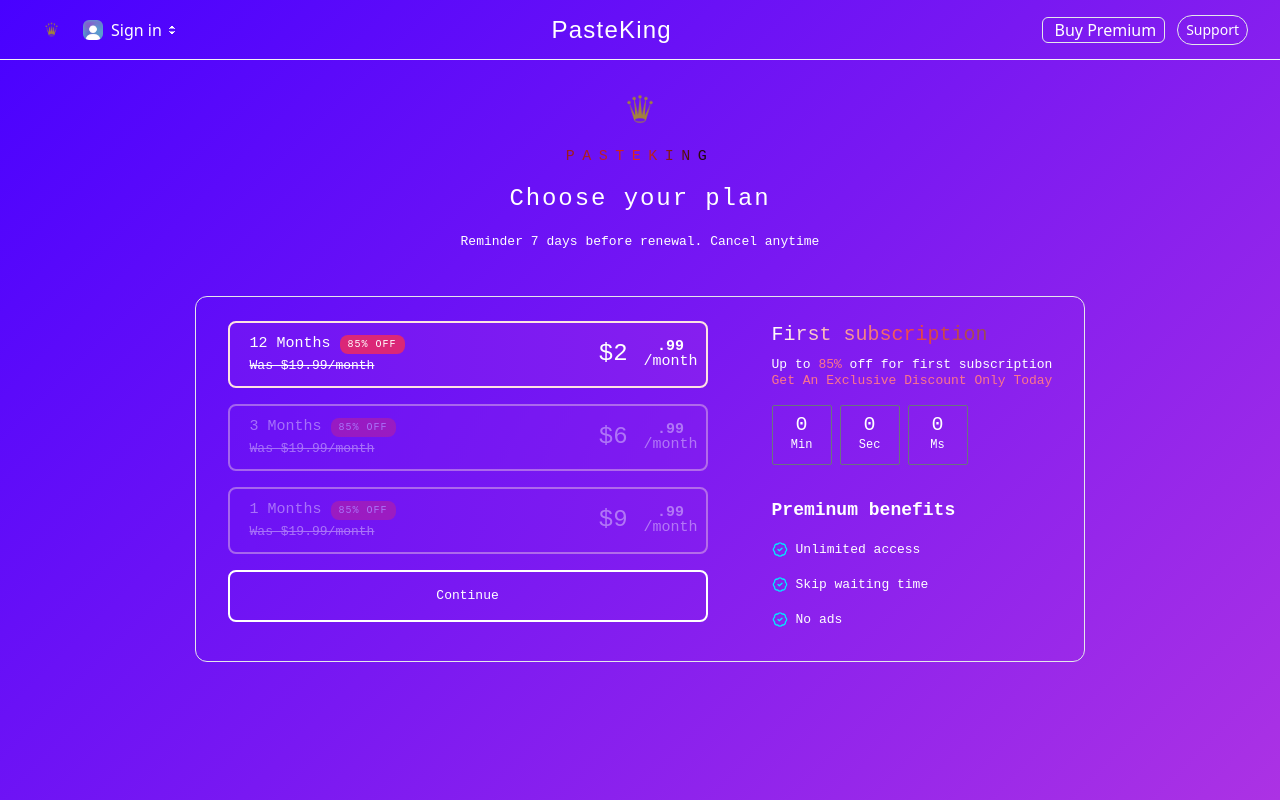
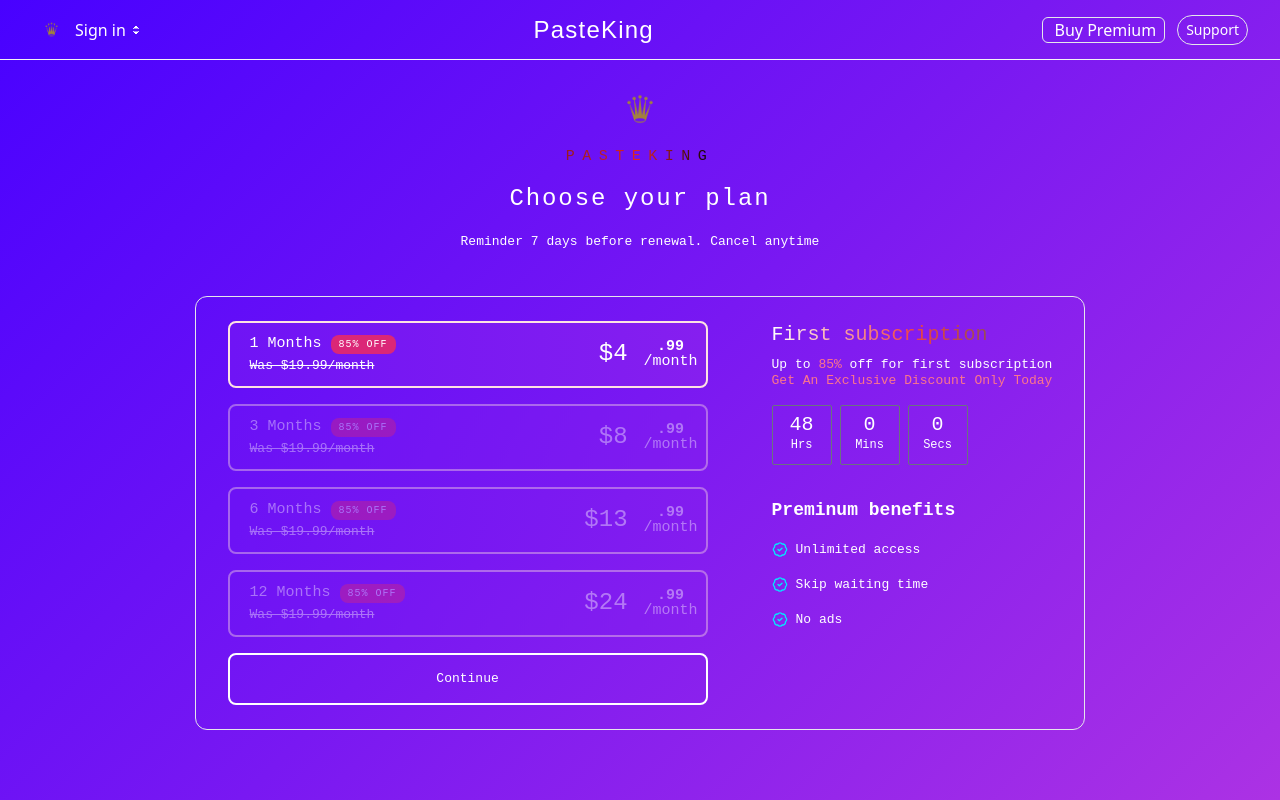
Before and after one commit to bremaster/paster, a Next.js app: page /premium in a window 1280 px wide. Built offline with nearby package versions, Linux system fonts and the light colour scheme.

Commit message:
complete updating UI

```diff
--- a/src/app/premium/page.tsx
+++ b/src/app/premium/page.tsx
@@ -27,13 +27,13 @@ const Premium = () => {
               </p>
               <div className='flex gap-2'>
                 <div className='w-[60px] h-[60px] flex leading-5 justify-center items-center flex-col text-xl rounded-sm border border-gray-500'>
-                  0 <br /> <span className='text-[12px]'>Min</span>
+                  48 <br /> <span className='text-[12px]'>Hrs</span>
                 </div>
                 <div className='w-[60px] h-[60px] flex leading-5 justify-center items-center flex-col text-xl rounded-sm border border-gray-500'>
-                  0 <br /> <span className='text-[12px]'>Sec</span>
+                  0 <br /> <span className='text-[12px]'>Mins</span>
                 </div>
                 <div className='w-[60px] h-[60px] flex leading-5 justify-center items-center flex-col text-xl rounded-sm border border-gray-500'>
-                  0 <br /> <span className='text-[12px]'>Ms </span>
+                  0 <br /> <span className='text-[12px]'>Secs </span>
                 </div>
               </div>
               <div className='mt-8'>
--- a/src/app/premium/paymentForm.tsx
+++ b/src/app/premium/paymentForm.tsx
@@ -8,16 +8,20 @@ import Modal from '@/components/Modal'
 
 const priceList = [
   {
-    duration: 12,
-    price:  2
+    duration: 1,
+    price:  4
   },
   {
     duration: 3,
-    price:  6
+    price:  8
   },
   {
-    duration: 1,
-    price:  9
+    duration: 6,
+    price:  13
+  },
+  {
+    duration: 12,
+    price:  24
   }
 ]
 
@@ -32,6 +36,7 @@ const PaymentForm = () => {
         <PremiumPanel value={0} setValue={setNum} data={priceList[0]} selected={num == 0} />
         <PremiumPanel value={1} setValue={setNum} data={priceList[1]} selected={num == 1} />
         <PremiumPanel value={2} setValue={setNum} data={priceList[2]} selected={num == 2} />
+        <PremiumPanel value={3} setValue={setNum} data={priceList[3]} selected={num == 3} />
         <button onClick={() => setModalOpen(true)} className='w-full py-4 leading-4 border-2 border-white rounded-lg hover:bg-[#ffffff6b] transition-all'>Continue </button>
       </div>
       <Modal
--- a/src/components/HeaderCom.tsx
+++ b/src/components/HeaderCom.tsx
@@ -37,7 +37,8 @@ const HeaderCom = () => {
         <Link href="/">
           <Image width={23} height={22.5} alt='standard' src="/Logo.png" className="mx-2" /></Link>
         {email ? <p> {email} </p> : <Link href="/auth" className="flex items-center hover:bg-white hover:bg-opacity-20 rounded-md p-1">
-          <Image width={20} height={20} alt="dummy" src="/dummy-profile.jpeg" className="mx-2 rounded-md h-[20px]" /> Sign in
+          {/* <Image width={20} height={20} alt="dummy" src="/dummy-profile.jpeg" className="mx-2 rounded-md h-[20px]" />  */}
+          Sign in
           <Image width={12} height={12} alt='updownarrow' src="/updownarrow.svg" className='ml-1' />
         </Link>}
       </div>
```
